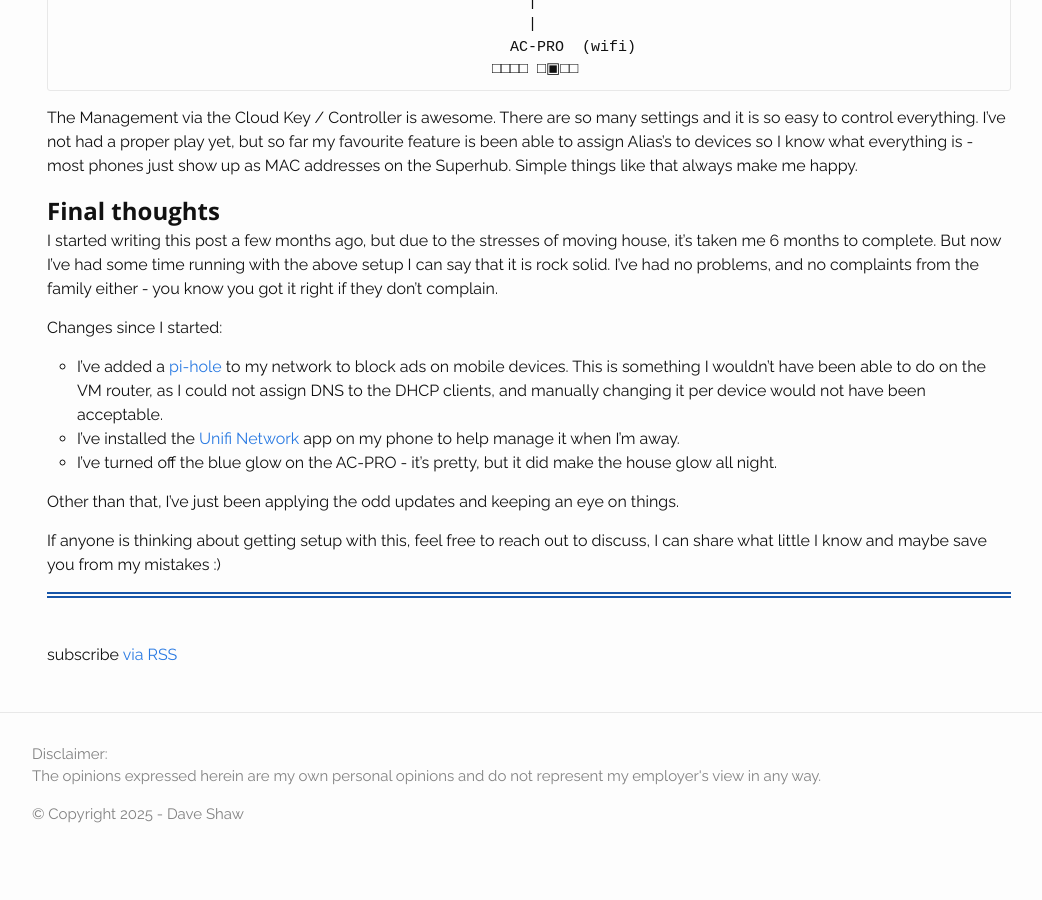
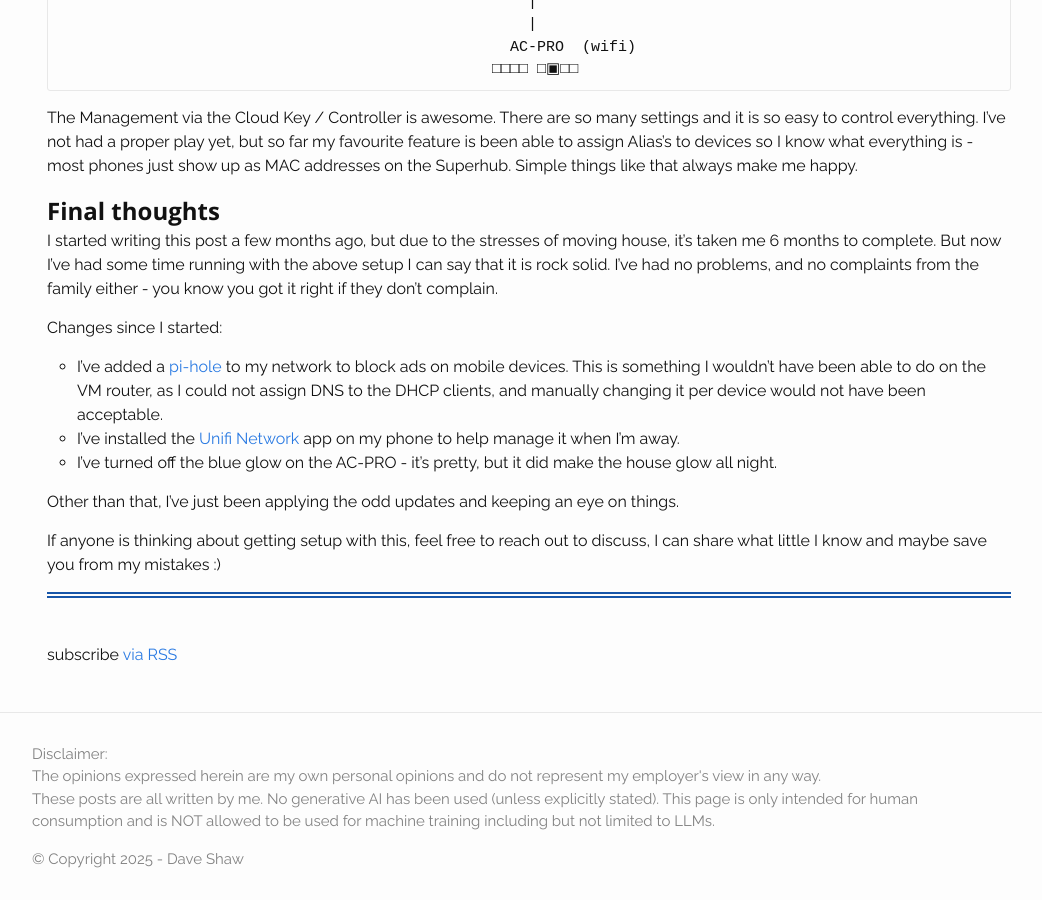
Before and after one commit to xdaDaveShaw/xdaDaveShaw.github.io, a Jekyll site: the page built from index.html, in a window 1280 px wide and 900 px high, scrolled down 30899 px. Shown: the whole window, without its empty margins (111-1153 px from the left). Built offline with Jekyll 4.4.1, drawn with Linux system fonts in a browser that asks for light colours; before the commit the page ends 31754 px from its top, so only the background shows below that.

Commit message:
AI footnote

```diff
--- a/_includes/footer.html
+++ b/_includes/footer.html
@@ -3,7 +3,10 @@
     <div class="footer-col-wrapper">
       <p>
         Disclaimer: <br />
-        The opinions expressed herein are my own personal opinions and do not represent my employer's view in any way.
+        The opinions expressed herein are my own personal opinions and do not represent my employer's view in any way. <br />
+        These posts are all written by me. No generative AI has been used (unless explicitly stated).
+        This page is only intended for human consumption and is NOT allowed to be used for machine training
+        including but not limited to LLMs.
       </p>
       © Copyright {{ site.time | date: '%Y' }} - Dave Shaw
     </div>
```
